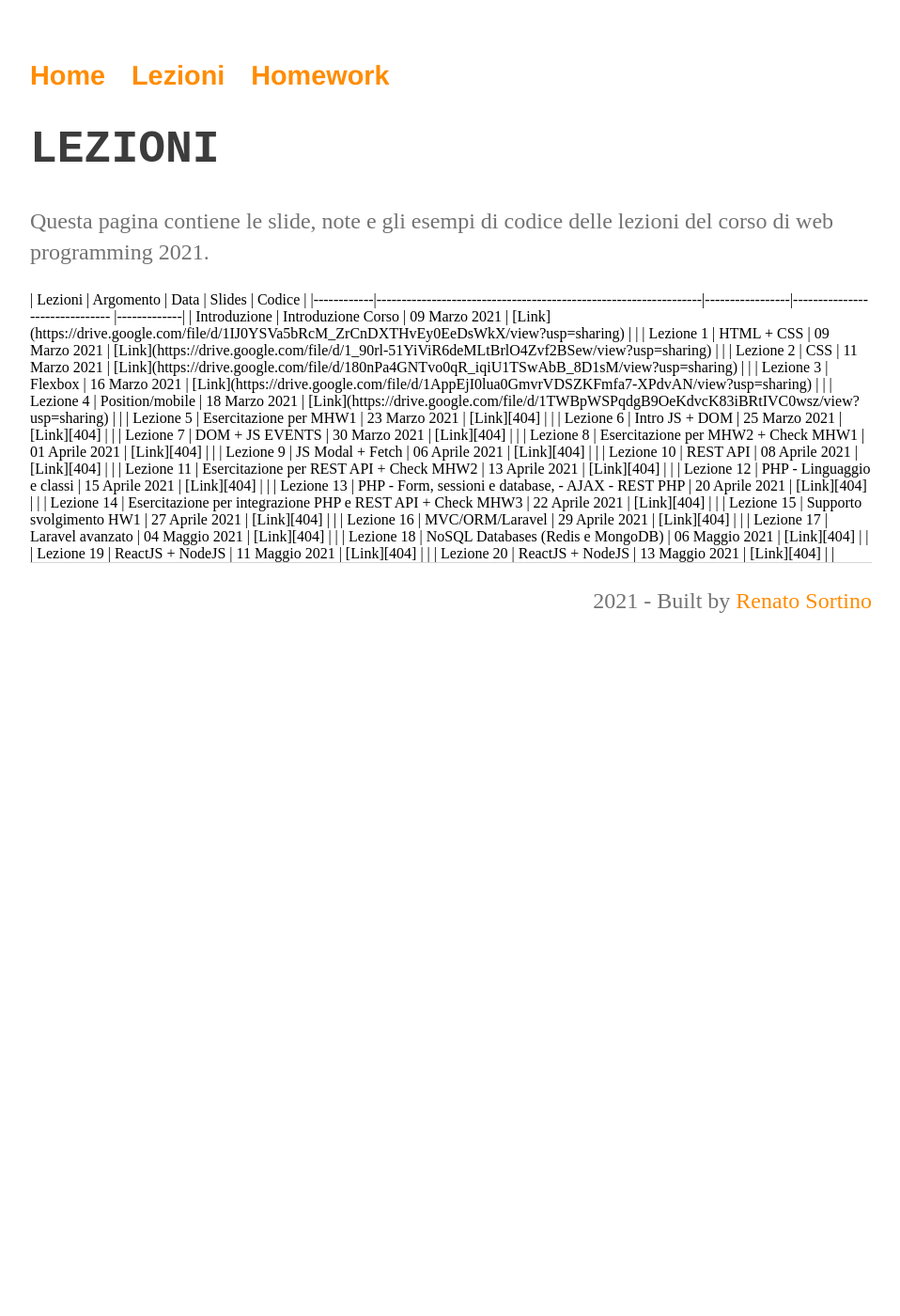
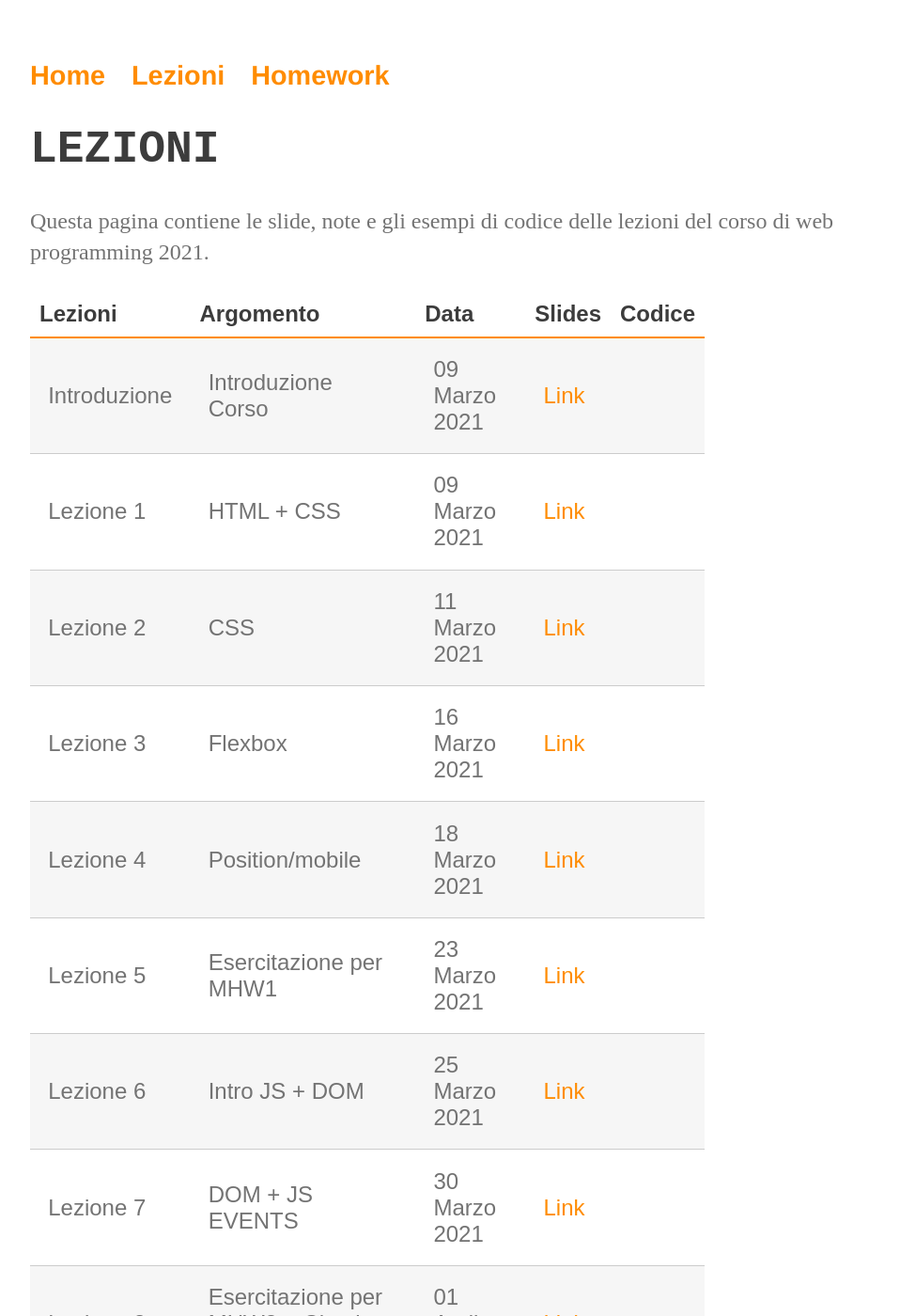
Before and after one commit to perceivelab/database-course, a Jekyll site: the page built from lezioni.md, in a window 1280 px wide and 1400 px high. Shown: the whole window at 94% size, without its empty margins (160-1118 px from the left). Built offline with Jekyll 4.4.1, drawn with Linux system fonts in a browser that asks for light colours; our own code applies the rules of GitHub Pages for plain Markdown files; some of the changed text lies outside the part shown.

Commit message:
Update lezioni.md

```diff
--- a/lezioni.md
+++ b/lezioni.md
@@ -5,7 +5,6 @@ layout: page
 # LEZIONI
 Questa pagina contiene le slide, note e gli esempi di codice delle lezioni del corso di web programming 2021.
 
-<div marldown="block">
 | Lezioni    | Argomento                                                       | Data            | Slides                          | Codice      |
 |------------|-----------------------------------------------------------------|-----------------|-------------------------------  |-------------|
 | Introduzione  | Introduzione Corso                                           | 09 Marzo 2021   | [Link](https://drive.google.com/file/d/1IJ0YSVa5bRcM_ZrCnDXTHvEy0EeDsWkX/view?usp=sharing)                                         |             |
@@ -30,5 +29,4 @@ Questa pagina contiene le slide, note e gli esempi di codice delle lezioni del c
 | Lezione 19 | ReactJS + NodeJS                                                | 11 Maggio 2021  | [Link][404]                     |             |
 | Lezione 20 | ReactJS + NodeJS                                                | 13 Maggio 2021  | [Link][404]                     |             |
 
-</div>
 [404]: /web-programming-course/fallback
```
